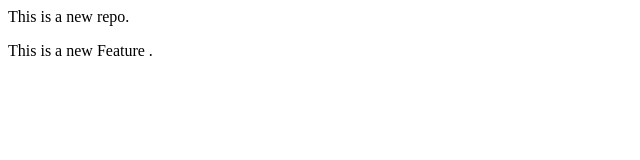
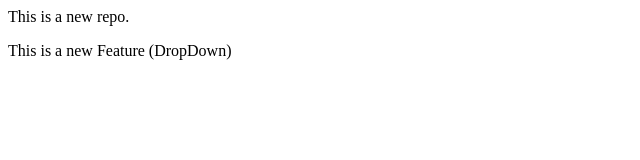
Before and after one commit to 10Vaibhav/Local_Repo, a plain HTML site: page index.html in a window 1280 px wide. Shown: the full height of the page, 0-640 px from the left. Drawn offline with Linux system fonts and the light colour scheme.

Commit message:
Add Drop Down

```diff
--- a/index.html
+++ b/index.html
@@ -1,2 +1,2 @@
 <p> This is a new repo.</p>
-<p> This is a new Feature .</p>
+<p> This is a new Feature (DropDown)</p>
```
